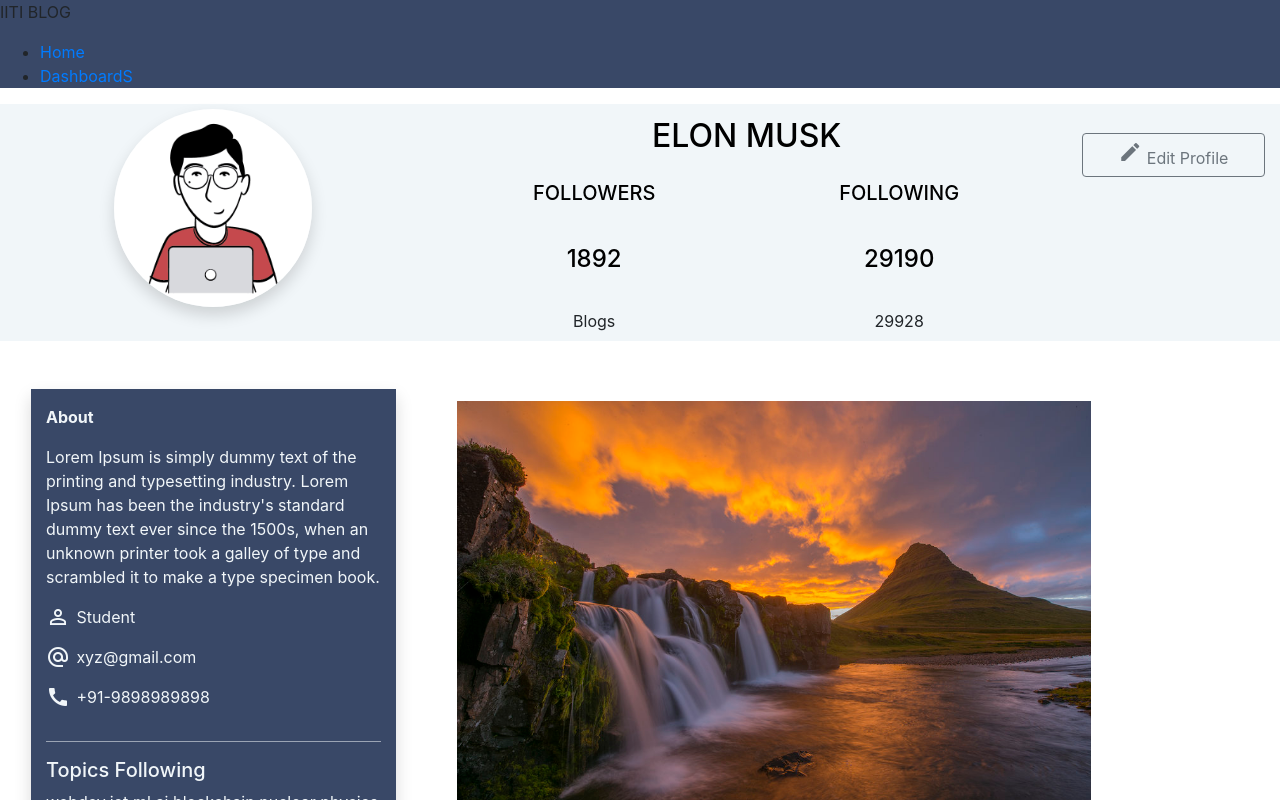
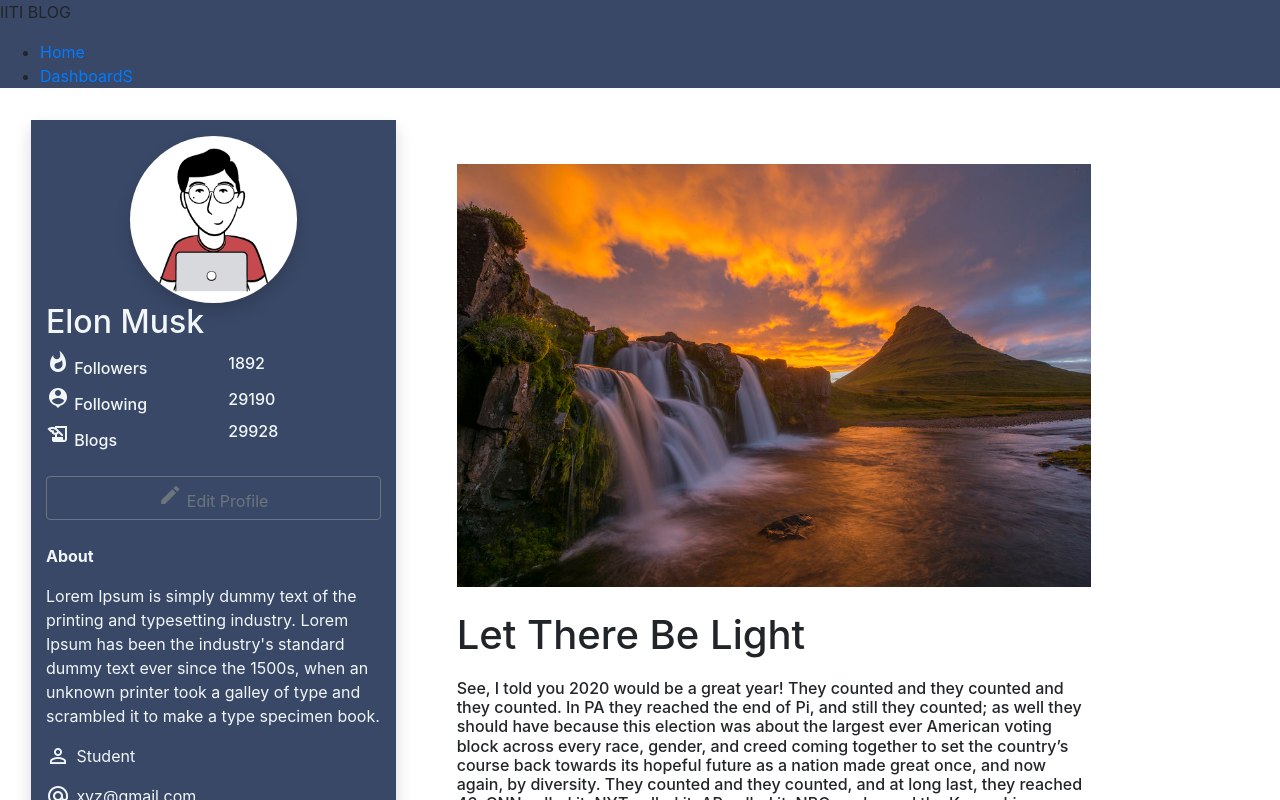
Before and after one commit to ankh77sb/Blog_website, a React (Create React App) app: page /dashboard in a window 1280 px wide. Shown: the top 800 px of the page. Built offline with nearby package versions, Linux system fonts and the light colour scheme.

Commit message:
layout changed

```diff
--- a/src/Components/dashboard.css
+++ b/src/Components/dashboard.css
@@ -1,16 +1,17 @@
+ .userDiv
+ {
+   background-color:#394867;
+   color:#f1f6f9;
+ }
  .userDiv .user{
+    padding-top: 5px;
 
-    padding-top: 5px;
-    background-color: #f1f6f9;
   }
 
-  .userDiv .user .userInfo {
-    min-height: 8vh;
-    color: black;
-
-  }
-  .userDiv{
-  height: fit-content;
+ .userDiv .user .userInfo{
+    display: flex;
+    justify-content: center;
+    align-items: center;
   }
 
 
@@ -49,7 +50,6 @@
   @media screen and (min-width:320px) and (max-width:374px)
   {
      .userDiv {
-      background-color: #f1f6f9;
       height: 100vh;
      }
 
@@ -63,13 +63,7 @@
   @media screen and (min-width:375px) and (max-width:767px)
   {
      .userDiv {
-      background-color: #f1f6f9;
+
       height: 100vh;
      }
-
-     .userDiv .user .userInfo {
-      min-height: 15vh;
-      color: black;
-
-    }
   }
--- a/src/Components/dashboard.js
+++ b/src/Components/dashboard.js
@@ -17,56 +17,48 @@
     render(){
         return(
               <div className="Dashboard">
-                  <div className="userDiv d-flex align-items-center  ">
-                  <Container className="user" fluid={true}>
-                  <Row>
-                        <Col md="3" lg="4" xl="4" sm="12" xs="12">
-                        <img  rounded alt="not found" src={avatar} className="d-block mx-auto  img-fluid rounded-circle shadow w-50"/>
-                        </Col>
-                        <Col md="7" lg="6" xl="6" sm="12" xs="12">
-                         <div className="py-2">
-                         <Container className="text-center" fluid={true}>
-                             <Row className="userInfo">
-                                   <Col xs="12">
-                                        <h2>ELON MUSK</h2>
-                                   </Col>
-                             </Row>
-                             <Row className="userInfo">
-                                   <Col xs="6">
-                                        <h5>FOLLOWERS</h5>
-                                   </Col>
-                                   <Col xs="6">
-                                        <h5>FOLLOWING</h5>
-                                   </Col>
-                             </Row>
-                             <Row className="userInfo">
-                                   <Col xs="6">
-                                        <h4>1892</h4>
-                                   </Col>
-                                   <Col xs="6">
-                                        <h4>29190</h4>
-                                   </Col>
-                             </Row>
-                             <Row>
-                                 <Col xs="6">Blogs</Col>
-                                 <Col xs="6">29928</Col>
-                             </Row>
-                        </Container>
-                         </div>
-                         </Col>
-                         <Col xl="2" lg="2" md="2" xs="12" sm="12" className="py-4">
-                         <Button  outline color="secondary" size="md" block><span class="material-icons">edit</span> Edit Profile</Button>
-                         </Col>
-                   </Row>
-                  </Container>
-                  </div>
 
                   <Container fluid={true}>
                   <Row>
                   <Col lg="4" xl="4">
-                    <div className="mt-5 mx-3 shadow" style={{ backgroundColor:"#394867",color:"#f1f6f9"}}>
-                       <Container className="py-3">
-                       <Row>
+                    <div className="mt-3 mx-3 shadow userDiv">
+                       <Container className="user py-3 text-align">
+                       <Row className="text-center">
+                            <Col md="12" lg="12" xl="12" sm="12" xs="12" cl>
+                                <img  rounded alt="not found" src={avatar} className="d-block mx-auto  img-fluid rounded-circle shadow w-50" />
+                            </Col>
+                        </Row>
+                        <Row className="userInfo text-capitalize">
+                                   <Col xs="12">
+                                        <h2>elon musk</h2>
+                                   </Col>
+                        </Row>
+                        <Row className="userInfo text-capitalize">
+                                   <Col xs="6">
+                                        <h6><span class="material-icons">whatshot</span> Followers</h6>
+                                   </Col>
+                                   <Col xs="6">
+                                        <h6>1892</h6>
+                                   </Col>
+                        </Row>
+                        <Row className="userInfo text-capitalize">
+                                   <Col xs="6">
+                                        <h6><span class="material-icons">person_pin</span> Following</h6>
+                                   </Col>
+                                   <Col xs="6">
+                                        <h6>29190</h6>
+                                   </Col>
+                        </Row>
+                        <Row className="text-capitalize">
+                                 <Col xs="6"><h6 style={{display:"inline"}}><span class="material-icons">history_edu</span> Blogs</h6></Col>
+                                 <Col xs="6"><h6>29928</h6></Col>
+                        </Row>
+                        <Row>
+                                 <Col className="py-4 text-center">
+                                    <Button  outline color="secondary" size="md" block><span class="material-icons">edit</span> Edit Profile</Button>
+                                 </Col>
+                        </Row>
+                        <Row>
                             <Col lg="12"><p><b>About</b></p></Col>
                             <Col lg="12"><p>Lorem Ipsum is simply dummy text of the printing and typesetting industry. Lorem Ipsum has been the industry's standard dummy text ever since the 1500s, when an unknown printer took a galley of type and scrambled it to make a type specimen book.</p></Col>
                         </Row>
```
Also changed, not shown: 1 other file (tests, documents, lock files or other folders).
